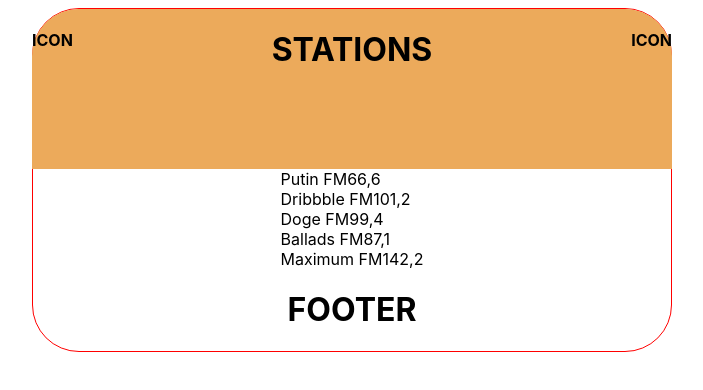
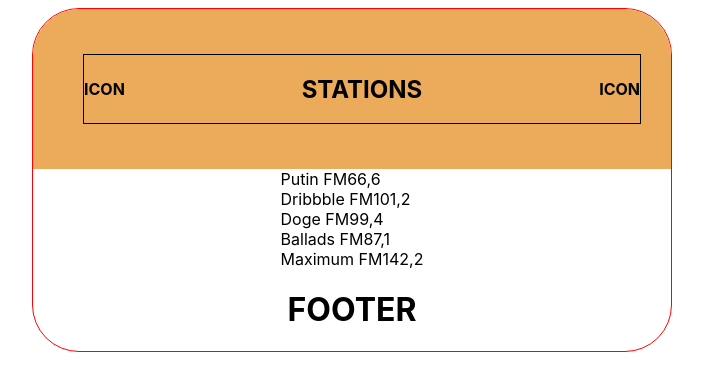
Before and after one commit to tlgadrkn/radio-stations, a React (Create React App) app: page / in a window 1280 px wide. Shown: the top 390 px of the page, without its empty margins (288-991 px from the left). Built offline with nearby package versions, Linux system fonts and the light colour scheme.

Commit message:
addded Nav component

```diff
--- a/src/components/Header/index.module.css
+++ b/src/components/Header/index.module.css
@@ -1,9 +1,9 @@
 .widgetHeader {
   height: 160px;
-  width: 640px;
+  width: 100%;
   background-color: #ecaa5b;
   border-top-left-radius: 47px;
   border-top-right-radius: 47px;
   display: flex;
-  justify-content: space-between;
+  align-items: center;
 }
--- a/src/components/Header/index.tsx
+++ b/src/components/Header/index.tsx
@@ -1,14 +1,16 @@
 import * as React from 'react'
 import styles from './index.module.css'
-
+import Nav from '../Nav'
 interface Props {}
 
 const Header = (props: Props) => {
   return (
     <header className={styles.widgetHeader}>
-      <h4>ICON</h4>
+      <Nav />
+
+      {/* <h4>ICON</h4>
       <h1>STATIONS</h1>
-      <h4>ICON</h4>
+      <h4>ICON</h4> */}
     </header>
   )
 }
--- /dev/null
+++ b/src/components/Nav/index.module.css
@@ -0,0 +1,9 @@
+.nav {
+  width: 100%;
+  margin-left: 50px;
+  margin-right: 30px;
+  border: 1px solid black;
+  display: flex;
+  align-items: center;
+  justify-content: space-between;
+}
--- /dev/null
+++ b/src/components/Nav/index.tsx
@@ -0,0 +1,16 @@
+import * as React from 'react'
+import styles from './index.module.css'
+
+interface Props {}
+
+const Nav = (props: Props) => {
+  return (
+    <nav className={styles.nav}>
+      <h4>ICON</h4>
+      <h1>STATIONS</h1>
+      <h4>ICON</h4>
+    </nav>
+  )
+}
+
+export default Nav
```
